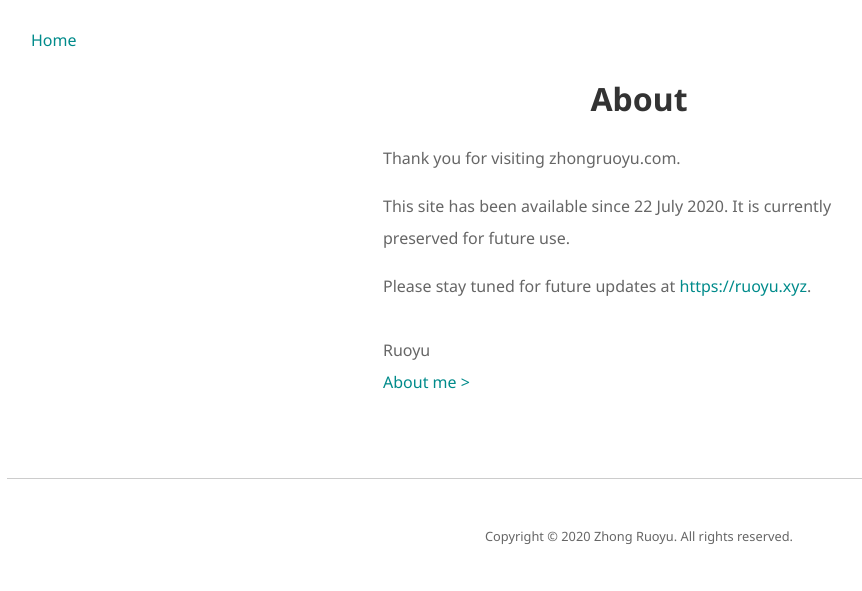
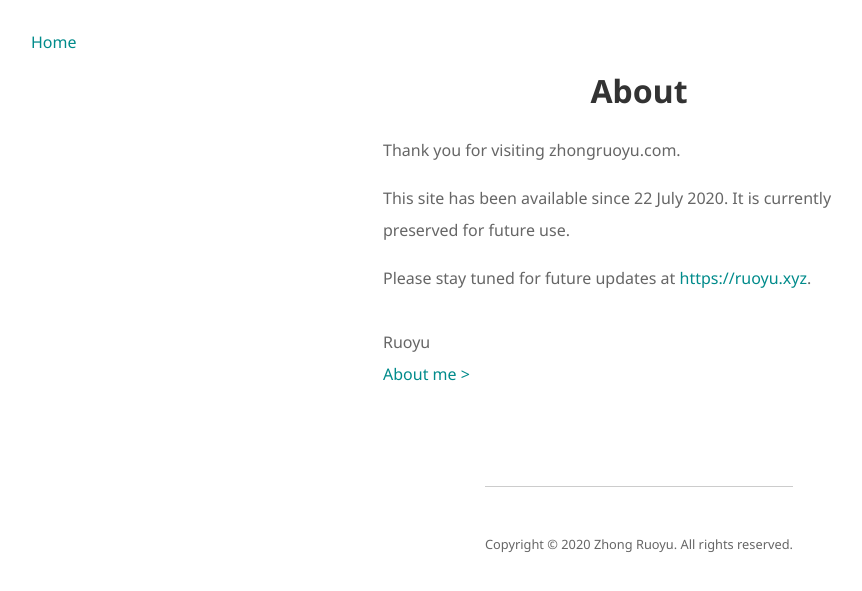
Before and after one commit to ZhongRuoyu/zhongruoyu.com, a Jekyll site: the page built from pages/about.html, in a window 1280 px wide. Shown: the top 591 px of the page, without its empty margins (1-863 px from the left). Built offline with Jekyll 4.4.1, drawn with Linux system fonts in a browser that asks for light colours.

Commit message:
Basic style updated

```diff
--- a/_sass/base/general.scss
+++ b/_sass/base/general.scss
@@ -1,5 +1,13 @@
 body {
+    display: flex;
+    flex-direction: column;
+    margin: auto;
+    width: 90%;
+    max-width: 960px;
+    min-width: 360px;
+    min-height: 100vh;
+    padding: 0 5%;
     font-family: $sans;
+    overflow-wrap: break-word;
     color: $beta;
-    min-width: 360px;
 }
--- a/_sass/base/text.scss
+++ b/_sass/base/text.scss
@@ -6,16 +6,16 @@
     font-size: 2em;
 }
 h2 {
-    font-size: 1.8em;
+    font-size: 1.6em;
 }
 h3 {
-    font-size: 1.6em;
+    font-size: 1.4em;
 }
 h4 {
-    font-size: 1.4em;
+    font-size: 1.2em;
 }
 h5 {
-    font-size: 1.2em;
+    font-size: 1.1em;
 }
 h6 {
     font-size: 1em;
@@ -49,3 +49,17 @@
 code {
     font-family: $monospace;
 }
+
+pre {
+    display: block;
+    font-family: $monospace;
+    margin: 1em 0;
+}
+
+ul, ol {
+    line-height: 1.5em;
+    padding-left: $indentation-unit;
+}
+ul > li, ol > li {
+    padding: 0.3em 0;
+}
```
